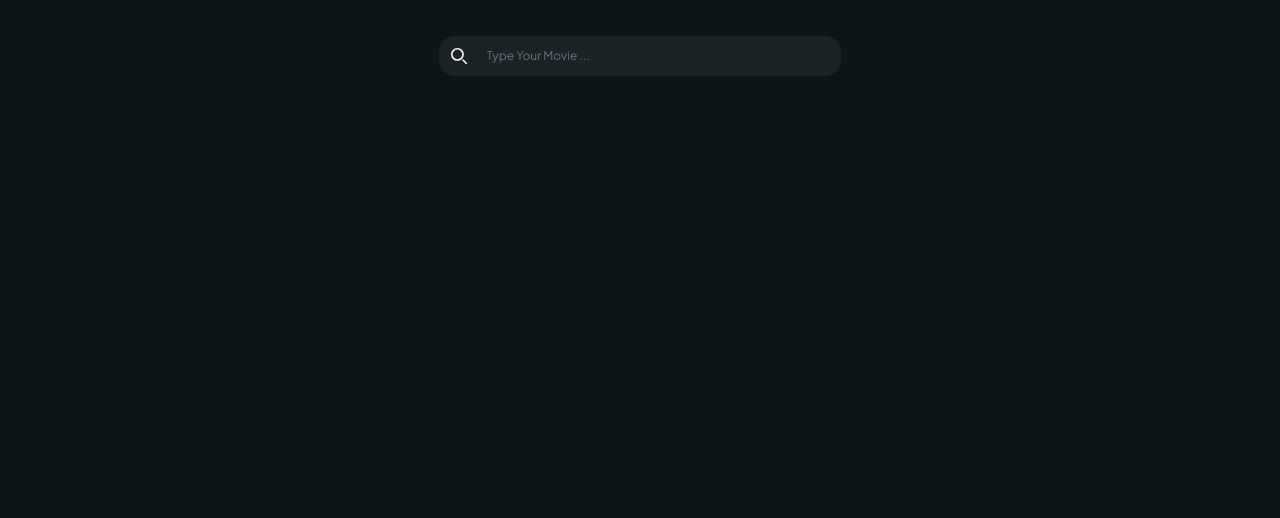
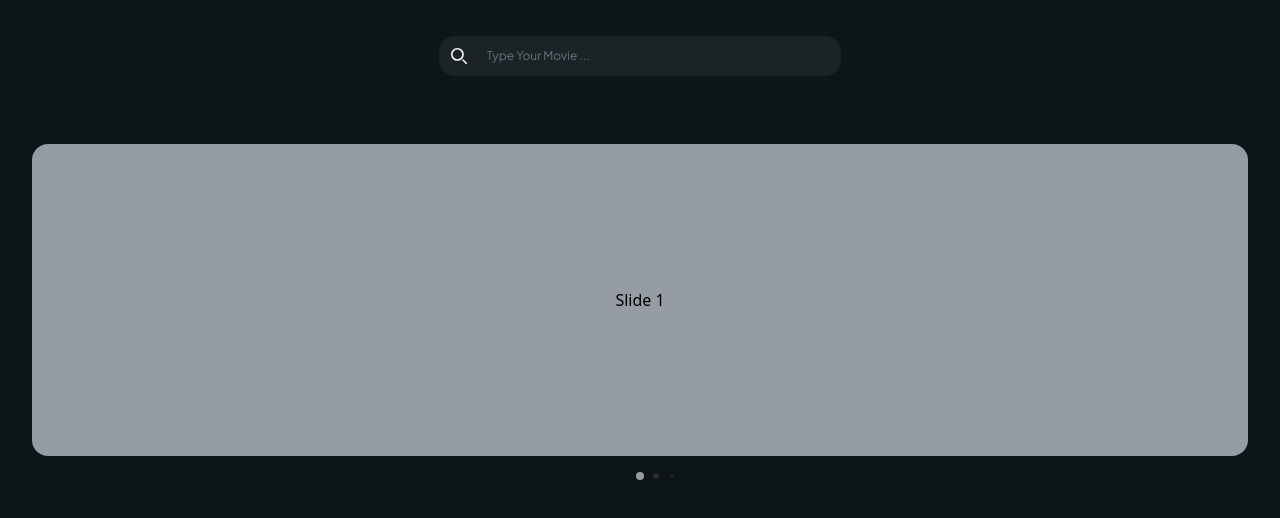
Before and after one commit to amntllhz/ningali, a React (Vite) app: page / in a window 1280 px wide. Shown: the top 518 px of the page. Built offline with nearby package versions, Linux system fonts and the light colour scheme.

Commit message:
tyle: base carousel

```diff
--- a/package.json
+++ b/package.json
@@ -13,6 +13,7 @@
     "@tailwindcss/vite": "^4.1.13",
     "react": "^19.1.1",
     "react-dom": "^19.1.1",
+    "swiper": "^12.0.2",
     "tailwindcss": "^4.1.13"
   },
   "devDependencies": {
--- /dev/null
+++ b/src/components/Carousel/index.jsx
@@ -0,0 +1,53 @@
+import React, { useRef, useState } from 'react';
+// Import Swiper React components
+import { Swiper, SwiperSlide } from 'swiper/react';
+
+// Import Swiper styles
+import 'swiper/css';
+import 'swiper/css/pagination';
+
+// import required modules
+import { Pagination } from 'swiper/modules';
+
+
+const Carousel = () => {
+    return (
+        <>
+            <Swiper
+                pagination={{
+                dynamicBullets: true,
+                }}
+                style={{
+                    "--swiper-pagination-color": "#959ca3",
+                    "--swiper-pagination-bullet-inactive-color": "#999999",
+                }}
+                modules={[Pagination]}
+                className="mySwiper"
+            >
+                <SwiperSlide className=' justify-center p-8 text-center'>
+                    <div className='flex flex-col rounded-2xl justify-center items-center bg-accent p-36'>
+                        <p>Slide 1</p>
+                    </div>
+                </SwiperSlide>
+                <SwiperSlide className=' justify-center p-8 text-center'>
+                    <div className='flex flex-col rounded-2xl justify-center items-center bg-accent p-36'>
+                        <p>Slide 1</p>
+                    </div>
+                </SwiperSlide>
+                <SwiperSlide className=' justify-center p-8 text-center'>
+                    <div className='flex flex-col rounded-2xl justify-center items-center bg-accent p-36'>
+                        <p>Slide 1</p>
+                    </div>
+                </SwiperSlide>
+                <SwiperSlide className=' justify-center p-8 text-center'>
+                    <div className='flex flex-col rounded-2xl justify-center items-center bg-accent p-36'>
+                        <p>Slide 1</p>
+                    </div>
+                </SwiperSlide>
+
+            </Swiper>
+        </>
+    )
+}
+
+export default Carousel
--- a/src/pages/Home.jsx
+++ b/src/pages/Home.jsx
@@ -1,9 +1,11 @@
+import Carousel from "../components/Carousel"
 import Navbar from "../components/Navbar"
 
 const Home = () => {
     return (
         <>
             <Navbar />
+            <Carousel />
         </>
     )
 }
```
Also changed, not shown: 1 other file (tests, documents, lock files or other folders).
